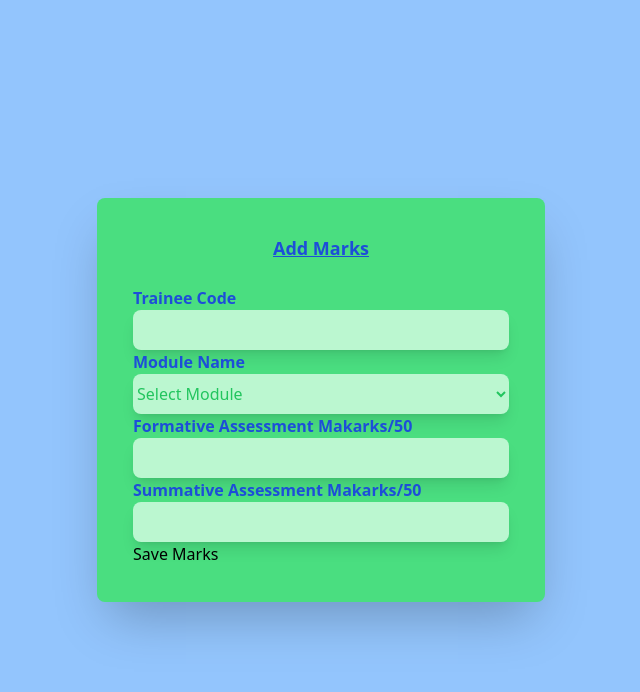
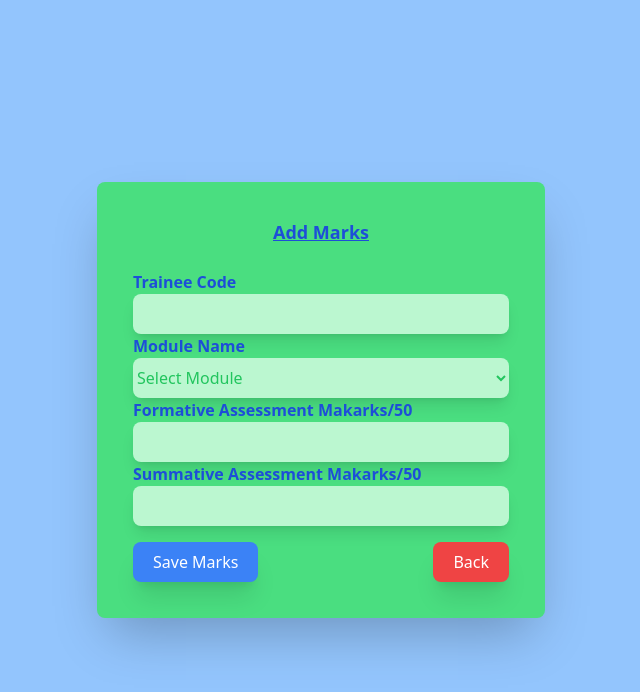
Before and after one commit to nietiene/Niyomugabo_Etinene_PHP_PHROGRAMMING_INTEGRATED_ASSESSMENT, a PHP site: page /addMarks.php in a window 1280 px wide. Shown: the top 692 px of the page, without its empty margins (319-959 px from the left). Run offline with PHP 8.4, Linux system fonts and the light colour scheme; data that the repository does not hold is empty; some libraries are stand-ins or nearby versions.

Commit message:
commit of gikonko-tss-managment-system

```diff
--- a/addMarks.php
+++ b/addMarks.php
@@ -30,9 +30,12 @@
 
         <label  class="text-md text-blue-700 font-bold block">Summative Assessment Makarks/50</label>
         <input type="text" name="Summative_Assessment"
-         class="w-full py-2 rounded-lg shadow-lg bg-green-200 text-green-500 focus:ring-2 focus:outline-green-400"> <br>
+         class="w-full py-2 rounded-lg shadow-lg bg-green-200 text-green-500 focus:ring-2 focus:outline-green-400 mb-4"> <br>
 
-        <button name="addMarks">Save Marks</button>
+         <div class="flex justify-between">
+             <button name="addMarks" class="bg-blue-500 py-2 px-5 text-white rounded-lg shadow-xl hover:bg-blue-600 transition duration-200">Save Marks</button>
+             <a href="Dashboard.php" class="bg-red-500 py-2 px-5 text-white rounded-lg shadow-xl hover:bg-red-600 transition duration-200">Back</a>
+        </div>
     </form>
 
     <?php
```
